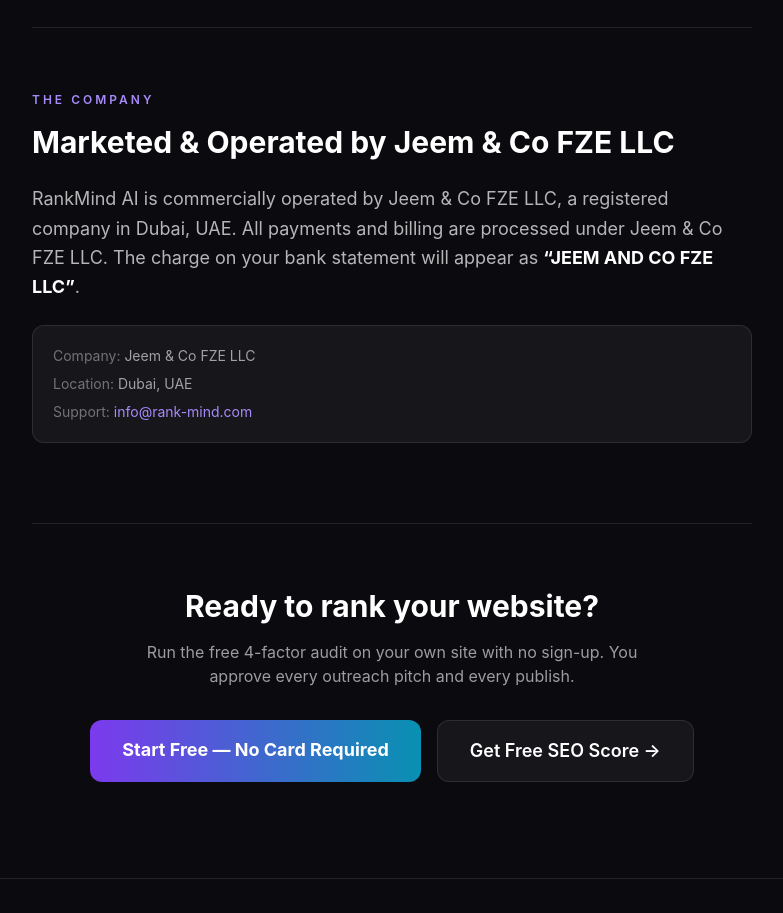
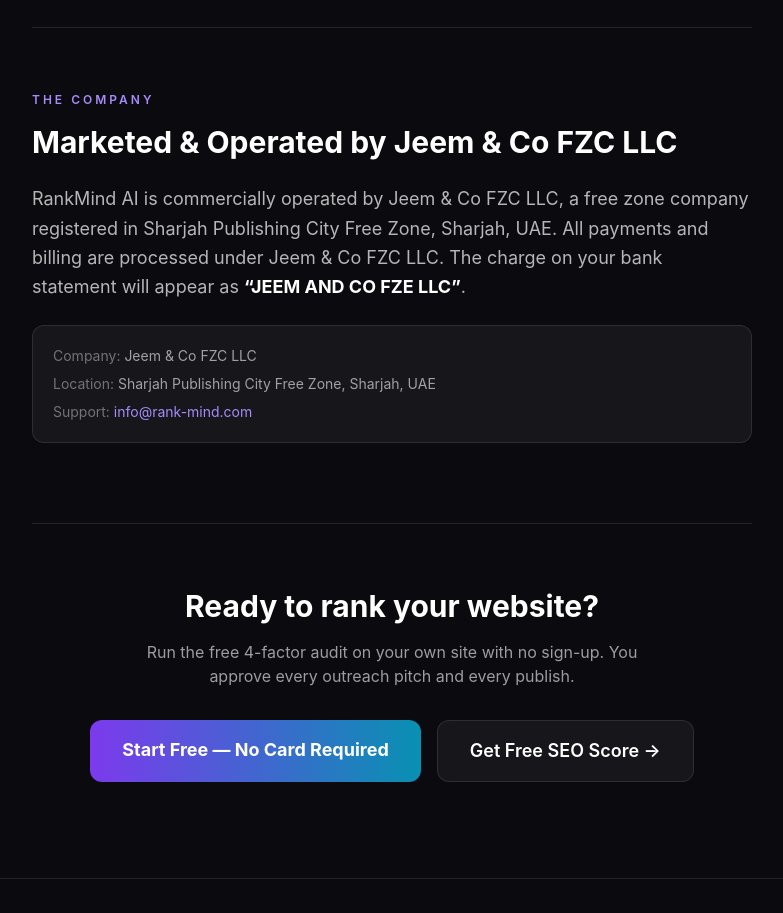
Before and after one commit to tabishzaidiai-web/rankmind-ai, a Next.js app: page /about in a window 1280 px wide. Shown: the part 2500-3413 px from the top of the page, without its empty margins (248-1031 px from the left). Built offline with nearby package versions, Linux system fonts and the light colour scheme; no server answers.

Commit message:
Use Jeem & Co FZC LLC, Sharjah as RankMind operator (was FZE LLC, Dubai). Bank-statement descriptor sentence left unchanged pending owner confirmation.

```diff
--- a/src/app/about/page.tsx
+++ b/src/app/about/page.tsx
@@ -10,7 +10,7 @@
   openGraph: {
     url: 'https://www.rank-mind.com/about',
     title: 'About RankMind AI — Arabian AI Lab',
-    description: 'RankMind AI is an autonomous SEO and GEO platform researched by Arabian AI Lab and operated by Jeem & Co FZE LLC, Dubai, UAE.',
+    description: 'RankMind AI is an autonomous SEO and GEO platform researched by Arabian AI Lab and operated by Jeem & Co FZC LLC, Sharjah Publishing City Free Zone, Sharjah, UAE.',
     images: [{ url: 'https://www.rank-mind.com/og-image.png', width: 1200, height: 630 }],
   },
 };
@@ -175,15 +175,15 @@
         {/* Section 4 — The Company */}
         <section className="border-t border-white/10 pt-16">
           <p className="text-xs font-semibold tracking-[3px] uppercase text-violet-400 mb-4">THE COMPANY</p>
-          <h2 className="text-3xl font-bold mb-6">Marketed &amp; Operated by Jeem &amp; Co FZE LLC</h2>
+          <h2 className="text-3xl font-bold mb-6">Marketed &amp; Operated by Jeem &amp; Co FZC LLC</h2>
           <p className="text-white/70 text-lg leading-relaxed mb-6">
-            RankMind AI is commercially operated by Jeem &amp; Co FZE LLC, a registered company in Dubai, UAE.
-            All payments and billing are processed under Jeem &amp; Co FZE LLC. The charge on your bank statement
+            RankMind AI is commercially operated by Jeem &amp; Co FZC LLC, a free zone company registered in Sharjah Publishing City Free Zone, Sharjah, UAE.
+            All payments and billing are processed under Jeem &amp; Co FZC LLC. The charge on your bank statement
             will appear as <strong className="text-white">&ldquo;JEEM AND CO FZE LLC&rdquo;</strong>.
           </p>
           <div className="bg-white/5 border border-white/10 rounded-xl p-5 text-sm text-white/60 space-y-2">
-            <div><span className="text-white/40">Company:</span> Jeem &amp; Co FZE LLC</div>
-            <div><span className="text-white/40">Location:</span> Dubai, UAE</div>
+            <div><span className="text-white/40">Company:</span> Jeem &amp; Co FZC LLC</div>
+            <div><span className="text-white/40">Location:</span> Sharjah Publishing City Free Zone, Sharjah, UAE</div>
             <div>
               <span className="text-white/40">Support:</span>{' '}
               <a href="mailto:info@rank-mind.com" className="text-violet-400 hover:underline">info@rank-mind.com</a>
--- a/src/app/contact/page.tsx
+++ b/src/app/contact/page.tsx
@@ -64,7 +64,7 @@
           <p className="text-white/60 leading-relaxed">
             Running the <Link href="/free-audit" className="text-violet-400 hover:underline">free 4-factor audit</Link> on
             your own site takes seconds and needs no sign-up. RankMind AI is researched and developed by Arabian AI Lab,
-            Dubai, and marketed and operated by Jeem &amp; Co FZE LLC, Dubai, UAE.
+            Dubai, and marketed and operated by Jeem &amp; Co FZC LLC, Sharjah Publishing City Free Zone, Sharjah, UAE.
           </p>
         </section>
       </div>
--- a/src/app/free-audit/page.tsx
+++ b/src/app/free-audit/page.tsx
@@ -434,7 +434,7 @@
       {/* Footer */}
       <footer className="border-t border-white/5 py-8 px-6 text-center">
         <p className="text-xs text-white/20">
-          &copy; 2026 RankMind AI &bull; Jeem &amp; Co FZE LLC, Dubai, UAE &bull;{' '}
+          &copy; 2026 RankMind AI &bull; Jeem &amp; Co FZC LLC, Sharjah Publishing City Free Zone, Sharjah, UAE &bull;{' '}
           <Link href="/privacy" className="hover:text-white/40 transition-colors">Privacy</Link>
         </p>
       </footer>
--- a/src/app/layout.tsx
+++ b/src/app/layout.tsx
@@ -108,7 +108,7 @@
     {
       '@type': 'Organization',
       '@id': `${BASE_URL}/#organization`,
-      name: 'Jeem & Co FZE LLC',
+      name: 'Jeem & Co FZC LLC',
       url: BASE_URL,
       logo: {
         '@type': 'ImageObject',
@@ -116,7 +116,7 @@
       },
       address: {
         '@type': 'PostalAddress',
-        addressLocality: 'Dubai',
+        addressLocality: 'Sharjah',
         addressCountry: 'AE',
       },
       contactPoint: {
--- a/src/app/page.tsx
+++ b/src/app/page.tsx
@@ -609,7 +609,7 @@
                 Arabian AI Lab
               </a>
             </p>
-            <p className="text-white/25 text-xs">Marketed &amp; Operated by Jeem &amp; Co FZE LLC, Dubai, UAE</p>
+            <p className="text-white/25 text-xs">Marketed &amp; Operated by Jeem &amp; Co FZC LLC, Sharjah Publishing City Free Zone, Sharjah, UAE</p>
           </div>
         </div>
       </footer>
--- a/src/app/refunds/page.tsx
+++ b/src/app/refunds/page.tsx
@@ -20,7 +20,7 @@
           <section>
             <h2 className="text-white font-semibold text-lg mb-3">1. Overview</h2>
             <p>
-              RankMind AI is operated by JEEM AND CO FZE LLC. We offer a 7-day money-back guarantee on all paid subscription plans. If you are not satisfied with your purchase for any reason, you may request a full refund within 7 days of your initial subscription payment.
+              RankMind AI is operated by JEEM AND CO FZC LLC. We offer a 7-day money-back guarantee on all paid subscription plans. If you are not satisfied with your purchase for any reason, you may request a full refund within 7 days of your initial subscription payment.
             </p>
           </section>
 
--- a/src/app/terms/page.tsx
+++ b/src/app/terms/page.tsx
@@ -73,9 +73,9 @@
               <li>We reserve the right to change pricing with 30 days&apos; notice.</li>
             </ul>
             <div className="mt-5 bg-white/5 border border-white/10 rounded-xl p-4 text-sm space-y-1.5">
-              <p>RankMind AI is marketed and operated by <strong className="text-white">Jeem &amp; Co FZE LLC</strong>, Dubai, UAE.</p>
+              <p>RankMind AI is marketed and operated by <strong className="text-white">Jeem &amp; Co FZC LLC</strong>, Sharjah Publishing City Free Zone, Sharjah, UAE.</p>
               <p>Research and development is conducted by <strong className="text-white">Arabian AI Lab</strong>, Dubai, UAE.</p>
-              <p>All subscription payments are processed by Jeem &amp; Co FZE LLC.</p>
+              <p>All subscription payments are processed by Jeem &amp; Co FZC LLC.</p>
               <p>The charge on your bank statement will appear as <strong className="text-white">&ldquo;JEEM AND CO FZE LLC&rdquo;</strong>.</p>
             </div>
           </section>
```
